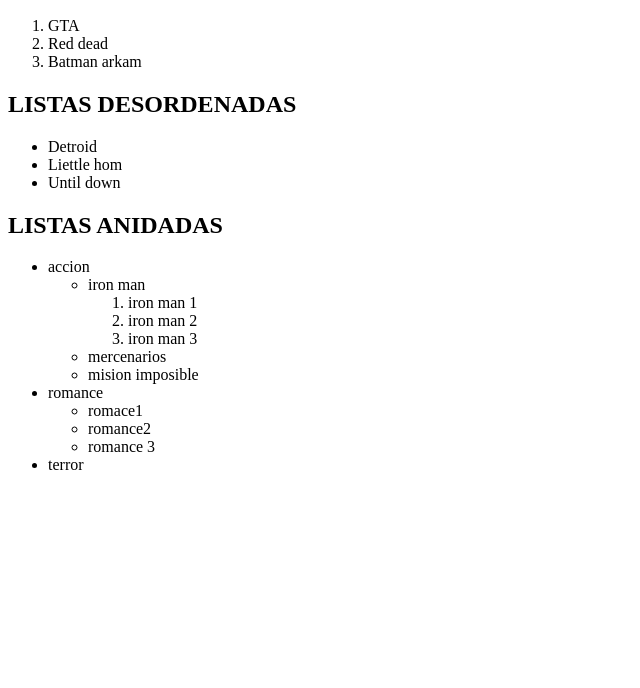
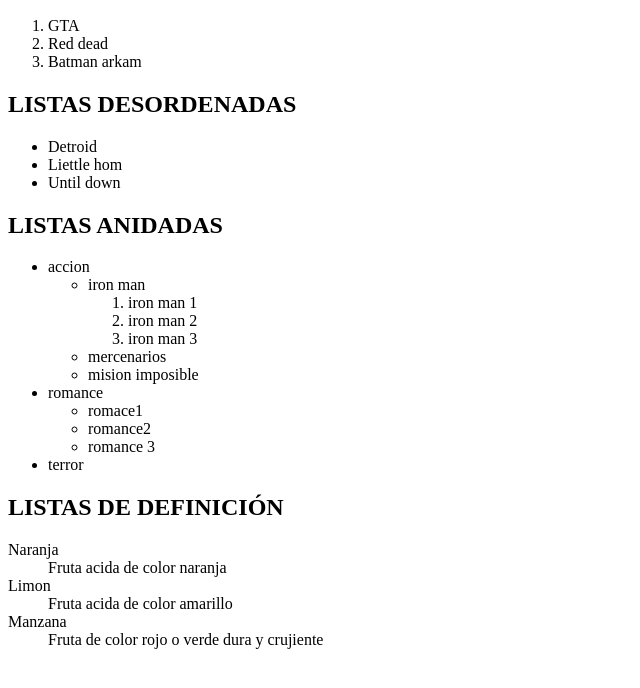
Before and after one commit to carlosm2031/VictorRoblesHTML5, a plain HTML site: page listas.html in a window 1280 px wide. Shown: the part 110-798 px from the top of the page, without its empty margins (0-640 px from the left). Drawn offline with Linux system fonts and the light colour scheme.

Commit message:
LISTAS DE DESCRIPCION

```diff
--- a/listas.html
+++ b/listas.html
@@ -46,5 +46,21 @@
         </li>
         <li>terror</li>
     </ul>
+
+    <h2>LISTAS DE DEFINICIÓN</h2>
+    <dl>
+        <dt>Naranja</dt>
+        <dd>
+            Fruta acida de color naranja
+        </dd>
+
+        <dt>Limon</dt>
+        <dd>
+            Fruta acida de color amarillo
+        </dd>
+
+        <dt>Manzana</dt>
+        <dd>Fruta de color rojo o verde dura y crujiente</dd>
+    </dl>
 </body>
 </html>
```
